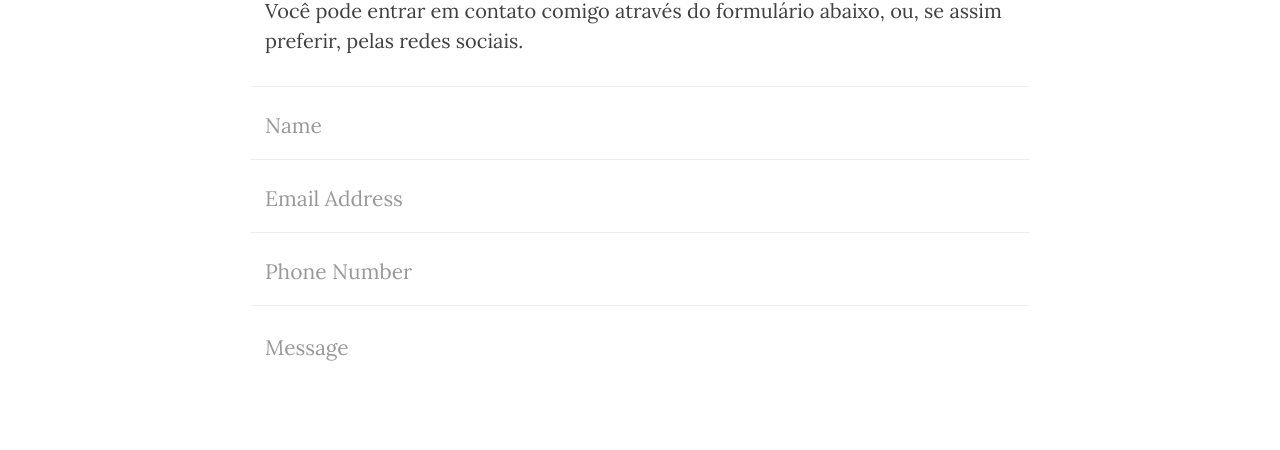
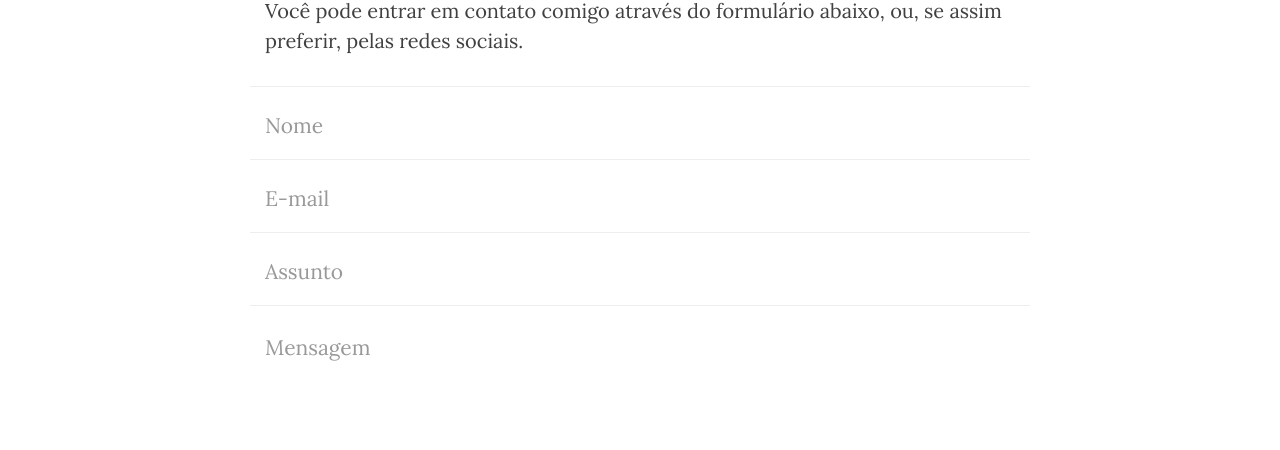
Before and after one commit to snarq/snarq.github.io, a Jekyll site: the page built from contato.html, in a window 1280 px wide. Shown: the part 540-990 px from the top of the page. Built offline with Jekyll 4.4.1, drawn with Linux system fonts in a browser that asks for light colours; nearby versions of some CDN libraries.

Commit message:
Update contato.html

```diff
--- a/contato.html
+++ b/contato.html
@@ -9,28 +9,28 @@ header-img: "img/default-bg.jpg"
     <div class="row control-group">
         <div class="form-group col-xs-12 floating-label-form-group controls">
             <label>Nome</label>
-            <input type="text" class="form-control" placeholder="Name" id="name" required data-validation-required-message="Por favor, coloque seu nome.">
+            <input type="text" class="form-control" placeholder="Nome" id="nome" required data-validation-required-message="Por favor, coloque seu nome.">
             <p class="help-block text-danger"></p>
         </div>
     </div>
     <div class="row control-group">
         <div class="form-group col-xs-12 floating-label-form-group controls">
             <label>E-mail</label>
-            <input type="email" class="form-control" placeholder="Email Address" id="email" required data-validation-required-message="Por favor, digite seu e-mail.">
+            <input type="email" class="form-control" placeholder="E-mail" id="email" required data-validation-required-message="Por favor, digite seu e-mail.">
             <p class="help-block text-danger"></p>
         </div>
     </div>
     <div class="row control-group">
         <div class="form-group col-xs-12 floating-label-form-group controls">
-            <label>Telefone</label>
-            <input type="tel" class="form-control" placeholder="Phone Number" id="phone" required data-validation-required-message="Qual o numero do seu telefone/celular?">
+            <label>Assunto</label>
+            <input type="tel" class="form-control" placeholder="Assunto" id="assunto" required data-validation-required-message="Qual o motivo do contato?">
             <p class="help-block text-danger"></p>
         </div>
     </div>
     <div class="row control-group">
         <div class="form-group col-xs-12 floating-label-form-group controls">
             <label>Mensagem</label>
-            <textarea rows="5" class="form-control" placeholder="Message" id="message" required data-validation-required-message="Qual o motivo do contato?"></textarea>
+            <textarea rows="5" class="form-control" placeholder="Mensagem" id="mensagem" required data-validation-required-message="Por favor, deixe sua mensagem."></textarea>
             <p class="help-block text-danger"></p>
         </div>
     </div>
```
